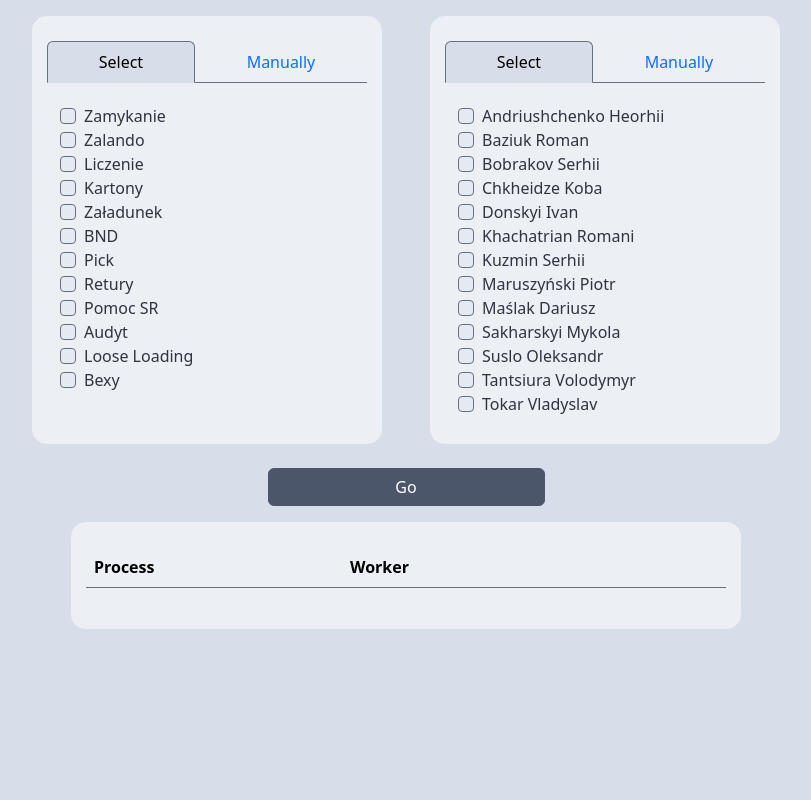
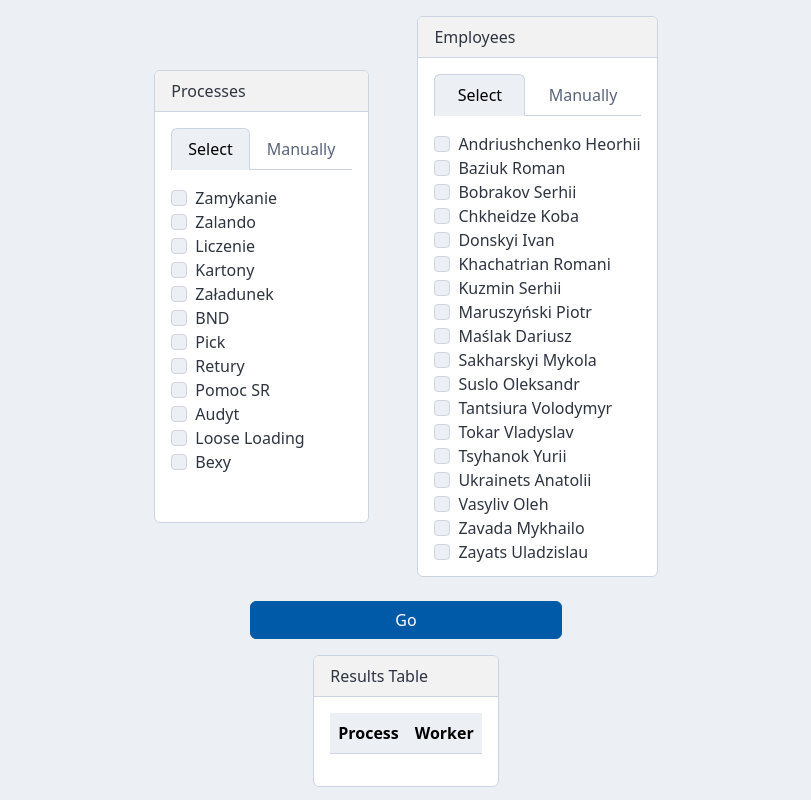
Before and after one commit to yurii-corssa/process-randomizer, a React (Create React App) app: page / in a window 1280 px wide. Shown: the whole page, without its empty margins (234-1045 px from the left). Built offline with nearby package versions, Linux system fonts and the light colour scheme.

Commit message:
refactoring components

```diff
--- a/src/components/BackgroundCard.jsx
+++ b/src/components/BackgroundCard.jsx
@@ -1,5 +1,12 @@
-const BackgroundCard = ({ children }) => {
-  return <div className="background-card">{children}</div>;
+import { Card, CardBody, CardHeader } from 'react-bootstrap';
+
+const BackgroundCard = ({ title, children }) => {
+  return (
+    <Card>
+      <CardHeader>{title}</CardHeader>
+      <CardBody>{children}</CardBody>
+    </Card>
+  );
 };
 
 export default BackgroundCard;
--- a/src/components/Field.jsx
+++ b/src/components/Field.jsx
@@ -2,6 +2,13 @@ import { selectValue } from 'utils/selectValue';
 import FieldOptions from './FieldOptions';
 import { LuTrash, LuChevronDown } from 'react-icons/lu';
 import { deleteField } from 'utils/deleteField';
+import {
+  Button,
+  DropdownButton,
+  FormControl,
+  InputGroup,
+  SplitButton,
+} from 'react-bootstrap';
 
 const Field = ({
   label,
@@ -23,45 +30,37 @@ const Field = ({
   };
 
   return (
-    <div className="input-group mb-3 dropdown">
-      <input
+    <InputGroup className="mb-2">
+      <FormControl
         type="text"
-        className="form-control"
         placeholder={label}
         aria-label={label}
-        aria-describedby="button-addon2"
         value={value}
         disabled={disabled}
         onChange={handleWriteChange}
       />
-      <button
-        className="btn btn-outline-secondary d-flex align-items-center"
-        id="button-addon2"
-        type="button"
-        data-bs-toggle="dropdown"
-        aria-expanded="false"
+      <DropdownButton
+        id="input-group-dropdown-1"
+        variant="outline-primary"
         disabled={disabled}
       >
-        <LuChevronDown />
-      </button>
-
-      <ul className="dropdown-menu dropdown-menu-end">
         <FieldOptions
           options={data}
           fields={fields ? fields : []}
           isUniqueData={isUniqueData}
           onSelect={handleSelectValue}
         />
-      </ul>
-      <button
-        className="btn btn-outline-secondary d-flex align-items-center"
-        type="button"
+      </DropdownButton>
+
+      <Button
+        // className="btn btn-outline-secondary d-flex align-items-center"
+        variant="outline-primary"
         onClick={() => deleteField(fields, setFields, id, value)}
         disabled={isLastField || disabled}
       >
         <LuTrash />
-      </button>
-    </div>
+      </Button>
+    </InputGroup>
   );
 };
 
--- a/src/components/FieldOptions.jsx
+++ b/src/components/FieldOptions.jsx
@@ -1,20 +1,19 @@
 import { nanoid } from 'nanoid';
+import { Button, DropdownItem } from 'react-bootstrap';
 
 const FieldOptions = ({ options, fields, isUniqueData, onSelect }) => {
   return options.map(option => {
     const isSelected = fields.some(({ value }) => value === option.value);
 
     return (
-      <li key={nanoid()}>
-        <button
-          className="dropdown-item"
-          type="button"
-          onClick={() => onSelect(option.value)}
-          disabled={isSelected && isUniqueData}
-        >
-          {option.value}
-        </button>
-      </li>
+      <DropdownItem
+        href="#"
+        key={nanoid()}
+        onClick={() => onSelect(option.value)}
+        disabled={isSelected && isUniqueData}
+      >
+        {option.value}
+      </DropdownItem>
     );
   });
 };
--- a/src/components/Randomizer.jsx
+++ b/src/components/Randomizer.jsx
@@ -5,7 +5,7 @@ import ResultsTable from './ResultsTable';
 import BackgroundCard from './BackgroundCard';
 import SelectForm from './SelectForm';
 import ConfettiExplosion from 'react-confetti-explosion';
-import { Tab, Tabs } from 'react-bootstrap';
+import { Button, Stack, Tab, Tabs } from 'react-bootstrap';
 
 const Randomizer = () => {
   const [dataProcesses, setDataProcesses] = useState({});
@@ -95,9 +95,9 @@ const Randomizer = () => {
     <div>Loading...</div>
   ) : (
     <>
-      <section className="container p-3 d-flex flex-column gap-4">
-        <div className="d-flex gap-5 justify-content-center">
-          <BackgroundCard>
+      <Stack as="section" gap={4} className="p-3">
+        <Stack bsPrefix="hstack" gap={5} className="justify-content-center">
+          <BackgroundCard title="Processes" >
             <Tabs
               defaultActiveKey="select"
               id="fill-tab-example"
@@ -124,7 +124,7 @@ const Randomizer = () => {
             </Tabs>
           </BackgroundCard>
 
-          <BackgroundCard>
+          <BackgroundCard title="Employees" >
             <Tabs
               defaultActiveKey="select"
               id="fill-tab-example"
@@ -150,16 +150,18 @@ const Randomizer = () => {
               </Tab>
             </Tabs>
           </BackgroundCard>
-        </div>
-        <div className="d-flex justify-content-center">
-          <button
+        </Stack>
+
+        <Stack bsPrefix="hstack" className="justify-content-center">
+          <Button
             type="button"
-            className="btn btn-primary w-25"
+            variant="primary"
+            className="w-25"
             onClick={handleClick}
             disabled={isRandomizing}
           >
             Go
-          </button>
+          </Button>
           {explosion && (
             <ConfettiExplosion
               force={0.8}
@@ -167,10 +169,11 @@ const Randomizer = () => {
               particleCount={250}
             />
           )}
-        </div>
-      </section>
-      <section className="container d-flex flex-column gap-5 align-items-center">
-        <BackgroundCard>
+        </Stack>
+      </Stack>
+
+      <Stack gap={5} className="align-items-center">
+        <BackgroundCard title="Results Table" >
           {explosion && (
             <ConfettiExplosion
               force={0.8}
@@ -180,7 +183,7 @@ const Randomizer = () => {
           )}
           <ResultsTable data={randomValues} />
         </BackgroundCard>
-      </section>
+      </Stack>
     </>
   );
 };
--- a/src/styles/custom.scss
+++ b/src/styles/custom.scss
@@ -1,21 +1,158 @@
-$body-bg: #d8dee9;
-$body-color: #2e3440;
-$input-bg: #e5e9f0;
-$input-disabled-bg: #d8dee9;
-$border-color: #667080;
-$dropdown-link-active-bg: #667080;
-$table-bg: #eceff4;
+// Основные цвета темы
+$primary: #005aa7;
+$secondary: #ffd700;
+$success: #4dbd74;
+$info: #35a6d6;
+$warning: #f0ad4e;
+$danger: #d9534f;
+$light: #eceff4;
+$dark: #2e3440;
+$white: #FFFFFF;
 
-$theme-colors: (
-  'primary': #4c566a,
-  'secondary': #667080,
-  'success': #8fbcbb,
-  'info': #88c0d0,
-  'warning': #ebcb8b,
-  'danger': #bf616a,
-  'light': #d8dee9,
-  'dark': #4c566a,
-);
+// Цвета фона
+$background: $white;
+$body-bg: $light;
+$body-color: $dark;
+
+// Цвета границ
+$border-color: darken($light, 10%);
+
+
+// Цвета текста
+$text-color: $dark;
+$text-muted: lighten($dark, 30%);
+
+// Цвета ссылок
+$link-color: $primary;
+$link-decoration: none;
+$link-hover-color: darken($primary, 15%);
+$link-hover-decoration: underline;
+
+// Цвета для отключенных состояний
+$gray-100: #f8f9fa;
+$gray-600: #6c757d;
+$gray-900: #212529;
+
+// Цвета кнопок (пример)
+$btn-primary-bg: $primary;
+$btn-primary-border: darken($primary, 10%);
+$btn-secondary-bg: $secondary;
+$btn-secondary-border: darken($secondary, 10%);
+
+// Дополнительные цвета компонентов (пример)
+$navbar-bg: $primary;
+$navbar-dark-color: lighten($dark, 30%);
+$navbar-dark-hover-color: $light;
+$navbar-dark-active-color: $light;
+
+$card-bg: $background;
+$card-border-color: $border-color;
+
+$alert-success-bg: lighten($success, 40%);
+$alert-success-border-color: darken($success, 10%);
+$alert-success-color: darken($success, 50%);
+
+// Модальные окна
+$modal-content-bg: $background;
+$modal-content-border-color: $border-color;
+$modal-content-color: $text-color;
+
+$modal-header-border-color: darken($background, 10%);
+$modal-footer-border-color: $modal-header-border-color;
+
+// Алерты
+$alert-info-bg: lighten($info, 40%);
+$alert-info-border-color: darken($info, 10%);
+$alert-info-color: darken($info, 50%);
+
+$alert-warning-bg: lighten($warning, 40%);
+$alert-warning-border-color: darken($warning, 10%);
+$alert-warning-color: darken($warning, 50%);
+
+$alert-danger-bg: lighten($danger, 40%);
+$alert-danger-border-color: darken($danger, 10%);
+$alert-danger-color: darken($danger, 50%);
+
+$alert-primary-bg: lighten($primary, 40%);
+$alert-primary-border-color: darken($primary, 10%);
+$alert-primary-color: darken($primary, 50%);
+
+// Пагинация
+$pagination-color: $link-color;
+$pagination-bg: $body-bg;
+$pagination-border-color: $border-color;
+
+$pagination-hover-color: $link-hover-color;
+$pagination-hover-bg: darken($background, 5%);
+$pagination-hover-border-color: darken($border-color, 5%);
+
+$pagination-active-color: $body-color;
+$pagination-active-bg: $primary;
+$pagination-active-border-color: darken($primary, 10%);
+
+// Формы
+$input-bg: $body-bg;
+$input-border-color: $border-color;
+$input-color: $text-color;
+
+$input-focus-bg: $input-bg;
+$input-focus-border-color: $primary;
+$input-focus-color: $input-color;
+
+$input-placeholder-color: $text-muted;
+
+// Кнопки
+$btn-default-bg: $body-bg;
+$btn-default-border: darken($body-bg, 10%);
+$btn-default-color: $text-color;
+
+$btn-focus-box-shadow: 0 0 0 0.2rem rgba($primary, 0.5);
+$btn-active-box-shadow: inset 0 3px 5px rgba($dark, 0.125);
+
+// Навигационная панель
+$nav-link-color: lighten($dark, 20%);
+$nav-link-hover-color: lighten($dark, 10%);
+$nav-link-hover-bg: $light;
+
+// Дропдауны
+$dropdown-bg: $body-bg;
+$dropdown-border-color: $border-color;
+$dropdown-link-color: $text-color;
+$dropdown-link-hover-color: $text-color;
+$dropdown-link-hover-bg: $light;
+
+// Хлебные крошки
+$breadcrumb-bg: lighten($background, 5%);
+$breadcrumb-divider-color: $text-color;
+$breadcrumb-active-color: $text-muted;
+
+// Карточки
+$card-cap-bg: darken($background, 5%);
+$card-border-color: $border-color;
+
+// Тосты
+$toast-background-color: $body-bg;
+$toast-border-color: $border-color;
+$toast-color: $text-color;
+
+// Тултипы
+$tooltip-bg: $dark;
+$tooltip-color: $light;
+
+// Поповеры
+$popover-bg: $body-bg;
+$popover-border-color: $border-color;
+$popover-header-bg: darken($background, 5%);
+$popover-color: $text-color;
+
+// Прогресс-бары
+$progress-bg: lighten($background, 10%);
+$progress-bar-color: $light;
+$progress-bar-bg: $primary;
+
+// Джамботрон
+$jumbotron-bg: lighten($primary, 50%);
+$jumbotron-color: darken($primary, 50%);
 
 @import '~bootstrap/scss/bootstrap';
 
@@ -25,72 +162,72 @@ $theme-colors: (
   background-color: #eceff4;
 }
 
-.fields-container {
-  width: 320px;
-  // height: 40vh;
-  // height: 100%;
-  padding: 5px;
-  margin-bottom: 20px;
-  overflow-y: scroll;
-}
+// .fields-container {
+//   width: 320px;
+//   // height: 40vh;
+//   // height: 100%;
+//   padding: 5px;
+//   margin-bottom: 20px;
+//   overflow-y: scroll;
+// }
 
-.checks-container {
-  display: flex;
-  flex-direction: column;
-  width: 320px;
-  // height: 40vh;
-  height: 100%;
-  padding: 5px;
-  margin-bottom: 20px;
-  overflow-y: scroll;
-}
+// .checks-container {
+//   display: flex;
+//   flex-direction: column;
+//   width: 320px;
+//   // height: 40vh;
+//   height: 100%;
+//   padding: 5px;
+//   margin-bottom: 20px;
+//   overflow-y: scroll;
+// }
 
-.check-item {
-  // display: flex;
-  // align-items: center;
-  gap: 0.5rem;
-  padding-left: 2rem;
+// .check-item {
+//   // display: flex;
+//   // align-items: center;
+//   gap: 0.5rem;
+//   padding-left: 2rem;
 
-  &:hover {
-    background-color: $input-bg;
-  }
-}
+//   &:hover {
+//     background-color: $input-bg;
+//   }
+// }
 
-.form-check-label {
-  width: 100%;
-}
+// .form-check-label {
+//   width: 100%;
+// }
 
-.dropdown {
-  position: static;
-}
+// .dropdown {
+//   position: static;
+// }
 
-.input-group {
-  position: static;
-}
+// .input-group {
+//   position: static;
+// }
 
-.dropdown-menu {
-  position: absolute;
-  top: 0;
-  left: 0;
-  z-index: 9999;
-}
+// .dropdown-menu {
+//   position: absolute;
+//   top: 0;
+//   left: 0;
+//   z-index: 9999;
+// }
 
-.table {
-  min-width: 640px;
+// .table {
+//   min-width: 640px;
 
-  th:nth-child(odd) {
-    width: 40%;
-  }
+//   th:nth-child(odd) {
+//     width: 40%;
+//   }
 
-  th:nth-child(even) {
-    width: 60%;
-  }
-}
+//   th:nth-child(even) {
+//     width: 60%;
+//   }
+// }
 
-.btn-primary {
-  display: flex;
-  justify-content: center;
-  align-items: center;
-  gap: 0.5rem;
-  width: 100%;
-}
+// .btn-primary {
+//   display: flex;
+//   justify-content: center;
+//   align-items: center;
+//   gap: 0.5rem;
+//   width: 100%;
+// }
```
